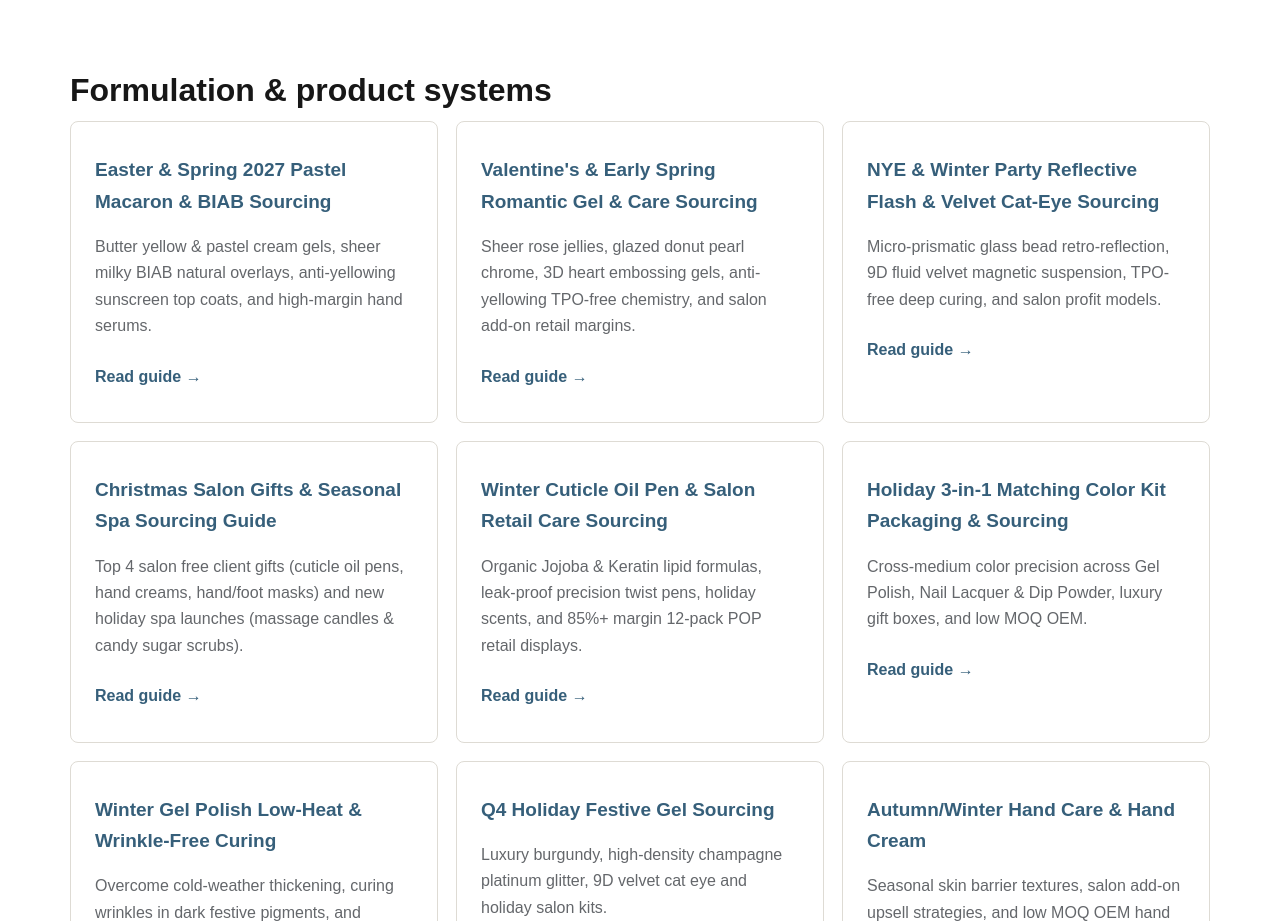
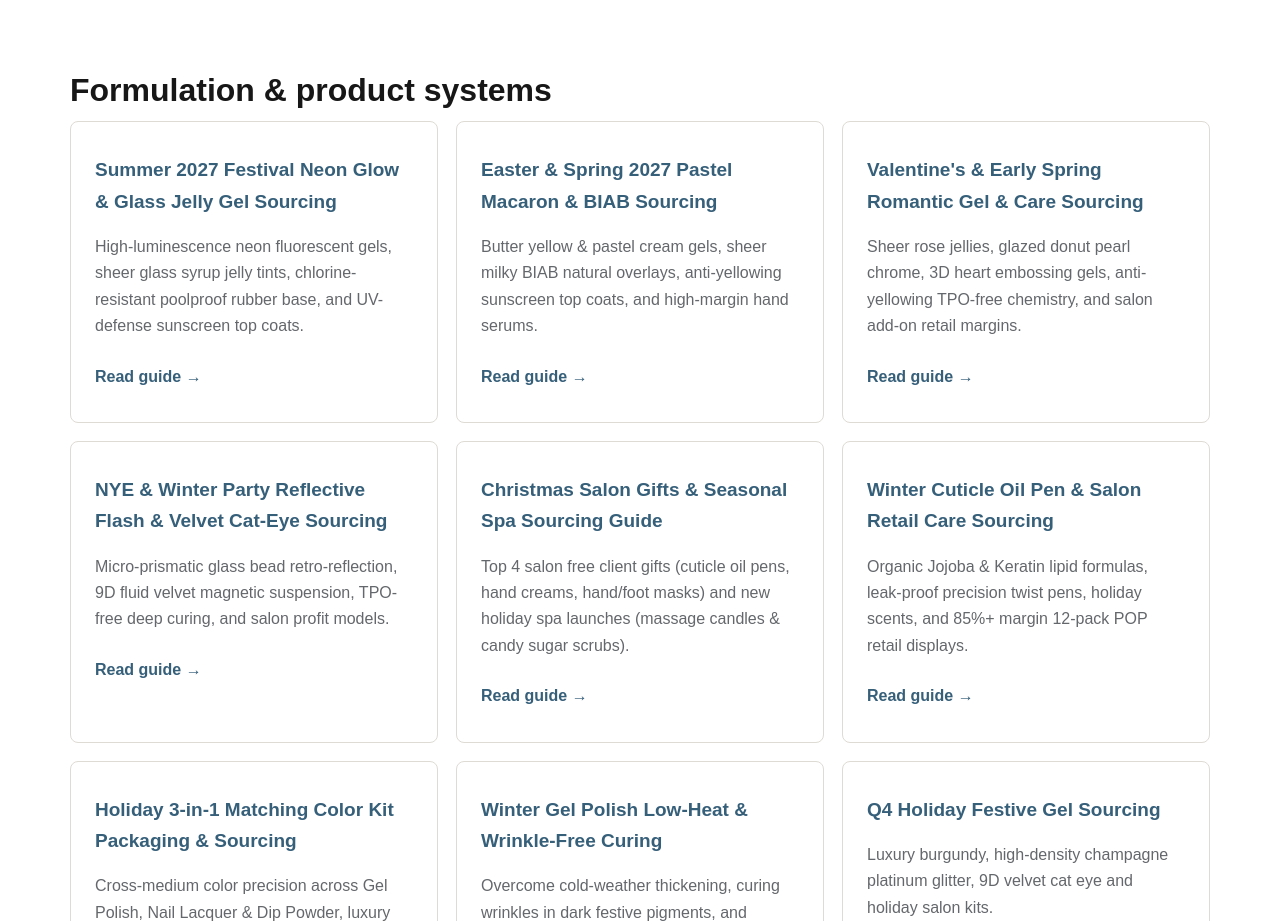
Before and after one commit to 462533185-droid/trinity-rose-pro, a plain HTML site: page guides/index.html in a window 1280 px wide. Shown: the part 1120-2041 px from the top of the page. Drawn offline with Linux system fonts and the light colour scheme.

Commit message:
feat(guides): publish Summer 2027 festival neon & jelly gel sourcing guide, update sitemap and AI knowledge bases (guides/index.html)

```diff
--- a/guides/index.html
+++ b/guides/index.html
@@ -10,6 +10,13 @@
 <a href="eu-tpo-ban-photoinitiator-compliance-guide.html">Read guide →</a>
 </article>
 <article class="card"><h3><a href="custom-logo-nail-products-process.html">Custom Logo Process</a></h3><p>Approve your brief, logo artwork, physical sample and production specification.</p><a href="custom-logo-nail-products-process.html">Read guide →</a></article><article class="card"><h3><a href="private-label-gel-polish-packaging-guide.html">Private Label Packaging</a></h3><p>Choose bottles, brushes, labels, boxes, color cards and complete kits.</p><a href="private-label-gel-polish-packaging-guide.html">Read guide →</a></article><article class="card"><h3><a href="china-nail-product-factory-buyer-guide.html">China Factory Buyer Guide</a></h3><p>Review business identity, manufacturing scope, traceability and order terms.</p><a href="china-nail-product-factory-buyer-guide.html">Read guide →</a></article></div></div></section><section class="section"><div class="wrap"><h2>Formulation &amp; product systems</h2><div class="grid-3">
+<article class="card">
+<h3>
+<a href="summer-festival-neon-jelly-gel-sourcing-guide.html">Summer 2027 Festival Neon Glow &amp; Glass Jelly Gel Sourcing</a>
+</h3>
+<p>High-luminescence neon fluorescent gels, sheer glass syrup jelly tints, chlorine-resistant poolproof rubber base, and UV-defense sunscreen top coats.</p>
+<a href="summer-festival-neon-jelly-gel-sourcing-guide.html">Read guide →</a>
+</article>
 <article class="card">
 <h3>
 <a href="easter-spring-pastel-macaron-gel-sourcing-guide.html">Easter &amp; Spring 2027 Pastel Macaron &amp; BIAB Sourcing</a>
```
